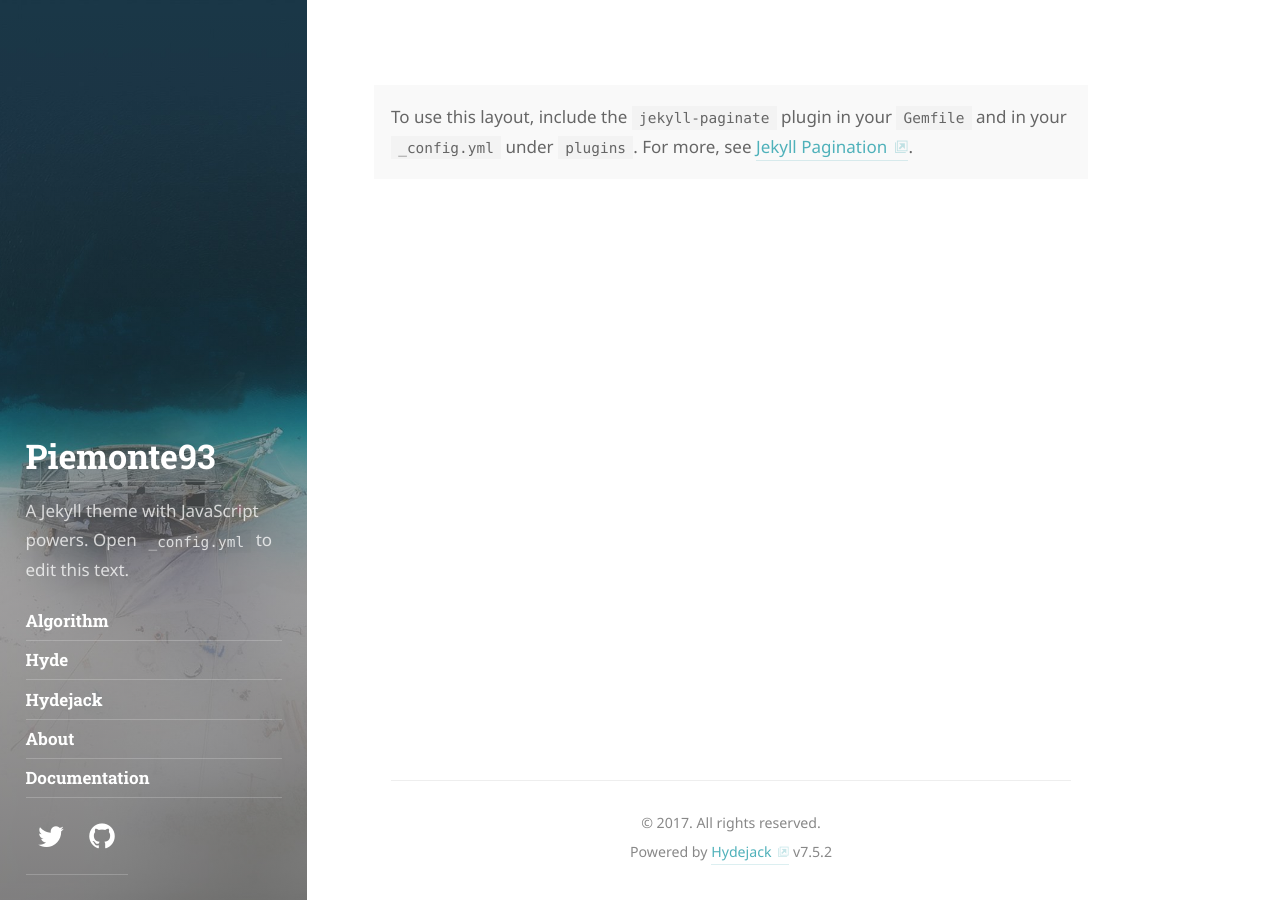
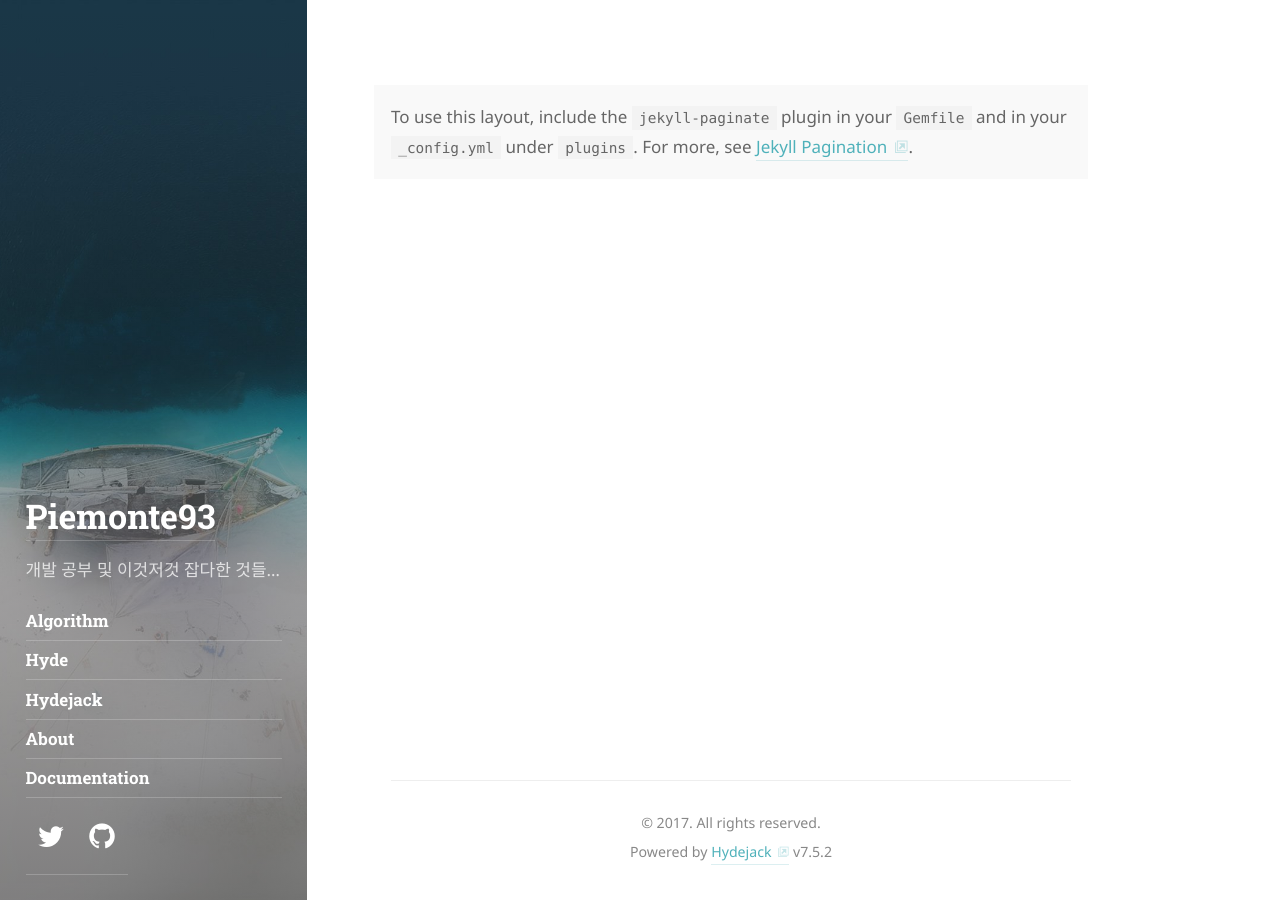
Before and after one commit to piemonte93/piemonte93.github.io, a Jekyll site: the page built from index.html, in a window 1280 px wide. Built offline with Jekyll 4.4.1, drawn with Linux system fonts in a browser that asks for light colours; some web fonts are replaced; the list of posts is cut into pages by our own code.

Commit message:
Update _config.yml

```diff
--- a/_config.yml
+++ b/_config.yml
@@ -27,12 +27,13 @@ title:                 Piemonte93
 # A short description (~150 chars) of the page used for the meta description tag.
 # Can use markdown, but no more than one paragraph (enforced by `>`)
 description:           >
-  개발 공부 및 이것저것 잡다한 것들...
+  A Jekyll theme with JavaScript powers. "Best Theme by a Mile".
+  Combines the best of static sites and modern web apps.
+  Open `_config.yml` to edit this text.
 
 # A shorter description for the sidebar.
 tagline:               >
-  A Jekyll theme with JavaScript powers.
-  Open `_config.yml` to edit this text.
+  개발 공부 및 이것저것 잡다한 것들...
 
 # A list of keywords for your blog
 keywords:              []
```
